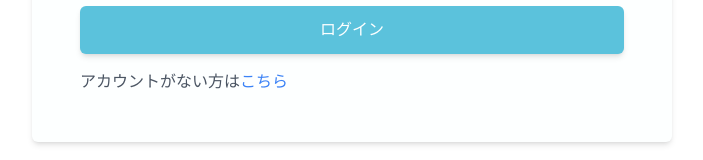
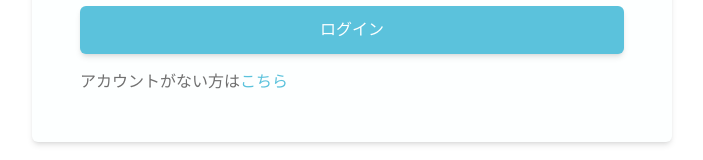
Before and after one commit to vantan-project/suntory-front, a Next.js app: page /login in a window 1280 px wide. Shown: the part 560-720 px from the top of the page, without its empty margins (288-991 px from the left). Built offline with nearby package versions, Linux system fonts and the light colour scheme.

Commit message:
Fix color

```diff
--- a/src/app/login/page.tsx
+++ b/src/app/login/page.tsx
@@ -61,17 +61,14 @@ export default function Login() {
             </div>
           </div>
 
-          <button
-            type="submit"
-            className="w-full bg-accentBaseColor text-baseColor py-3 rounded-md shadow-md"
-          >
+          <button type="submit" className="w-full bg-accentBaseColor text-baseColor py-3 rounded-md shadow-md">
             ログイン
           </button>
         </form>
 
-        <p className="mt-4 text-gray-600">
+        <p className="mt-4">
           アカウントがない方は
-          <a href="/sign-up" className="text-blue-500 hover:underline">
+          <a href="/sign-up" className="text-accentBaseColor hover:underline">
             こちら
           </a>
         </p>
--- a/src/app/sign-up/page.tsx
+++ b/src/app/sign-up/page.tsx
@@ -85,17 +85,14 @@ export default function SignUp() {
             </div>
           </div>
 
-          <button
-            type="submit"
-            className="w-full bg-accentBaseColor text-baseColor py-3 rounded-md shadow-md"
-          >
+          <button type="submit" className="w-full bg-accentBaseColor text-baseColor py-3 rounded-md shadow-md">
             作成
           </button>
         </form>
 
-        <p className="mt-4 text-gray-600">
+        <p className="mt-4">
           ログインは
-          <a href="/login" className="text-blue-500 hover:underline">
+          <a href="/login" className="text-accentBaseColor hover:underline">
             こちら
           </a>
         </p>
```
